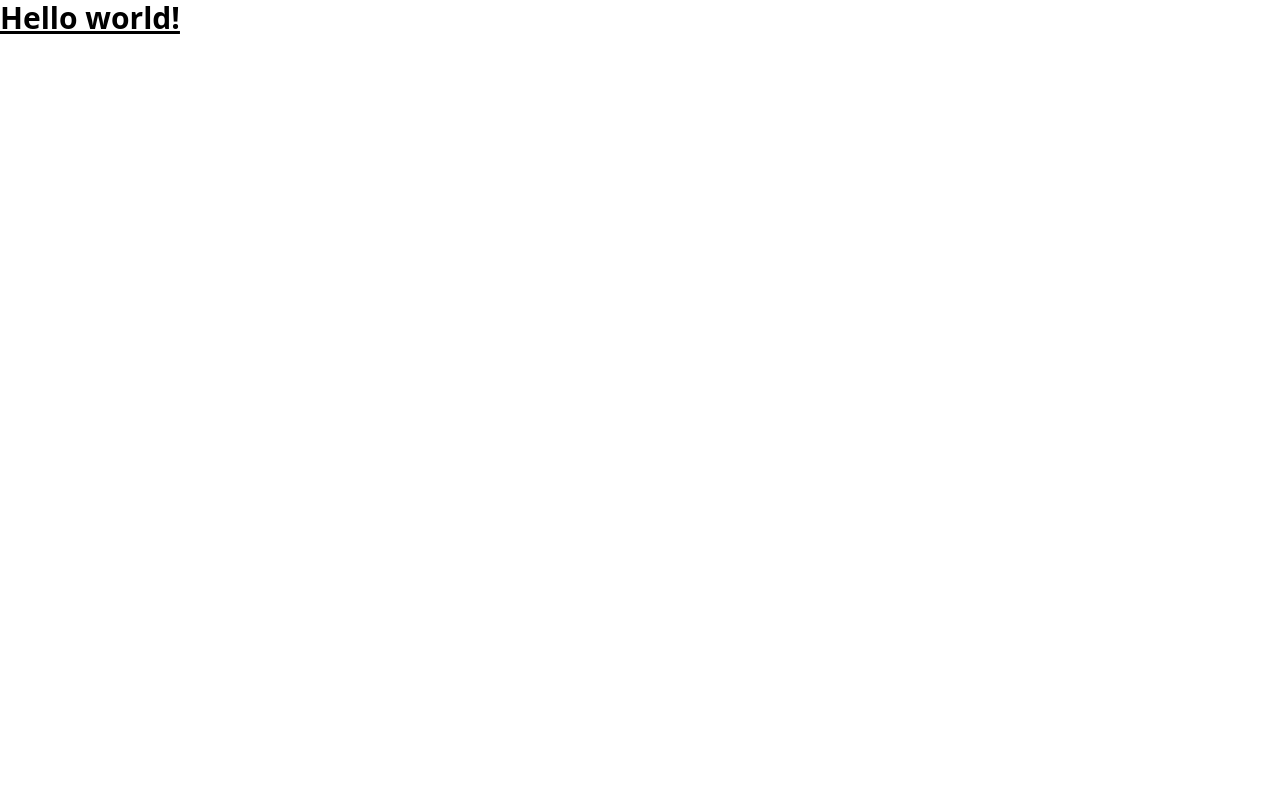
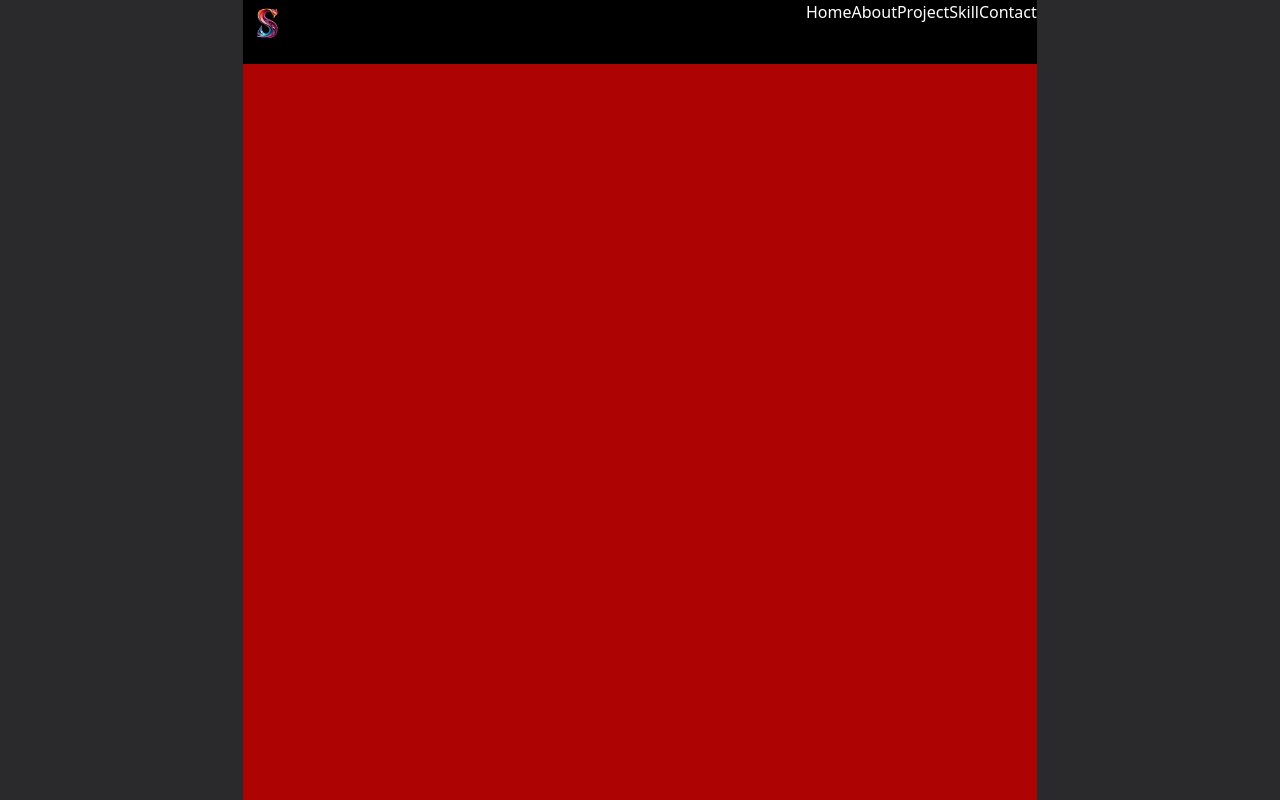
Before and after one commit to Sarthak-132/react-portfolio-sarthak, a React (Vite) app: page / in a window 1280 px wide. Built offline with nearby package versions, Linux system fonts and the light colour scheme.

Commit message:
set up code base with tailwind + React + Vite

```diff
--- a/src/App.jsx
+++ b/src/App.jsx
@@ -1,3 +1,9 @@
+import Home from "./pages/Home";
+// import React from "react";
 export default function App() {
-  return <h1 className="text-3xl font-bold underline">Hello world!</h1>;
+  return (
+    <>
+      <Home />
+    </>
+  );
 }
--- a/src/components/Navbar.jsx
+++ b/src/components/Navbar.jsx
@@ -0,0 +1,33 @@
+import logo from "../assets/logo.png";
+
+function Navbar() {
+  return (
+    <div className="flex bg-black w-full h-16 justify-between">
+      <div className="w-12 h-12">
+        <img src={logo} alt="Logo" />
+      </div>
+      <ul className="flex  ">
+        <li>
+          <a href="">Home</a>
+        </li>
+        <li>
+          <a href="">About</a>
+        </li>
+
+        <li>
+          <a href="">Project</a>
+        </li>
+
+        <li>
+          <a href="">Skill</a>
+        </li>
+
+        <li>
+          <a href="">Contact</a>
+        </li>
+      </ul>
+    </div>
+  );
+}
+
+export default Navbar;
--- a/src/pages/Home.jsx
+++ b/src/pages/Home.jsx
@@ -1,9 +1,9 @@
 import Navbar from "../components/Navbar";
-
+import "../universal.css";
 function Home() {
   return (
     <>
-      <div className="container">
+      <div className="main-container">
         <Navbar />
       </div>
     </>
--- a/styles/Navbar.module.css
+++ b/src/styles/Navbar.module.css
@@ -1,8 +1,8 @@
-/* .navbar {
+.navbar {
     width: 100%;
     height: 20%;
     background-color: black;
     display: flex;
     justify-content: center;
     align-items: center;
-} */
+}
--- /dev/null
+++ b/src/universal.css
@@ -0,0 +1,28 @@
+* {
+    padding: 0;
+    margin: 0;
+    box-sizing: border-box;
+}
+
+:root {
+    --bg-color: #2a2a2c;
+    --text-color: #ffffff;
+    --card-color: #16181D;
+    --btn-color: #22b8cf;
+    --btn-text-color: #000000;
+    --hover-color: #55BAD1;
+}
+
+body {
+    height: 100%;
+    width: 100%;
+    background: var(--bg-color);
+    color: var(--text-color);
+}
+
+.main-container {
+    background-color: #ae0303;
+    margin: 0 auto;
+    width: 62%;
+    height: 100vh;
+}
```
Also changed, not shown: eslint.config.js (+18 -19 lines), src/styles/Home.module.css (added).
